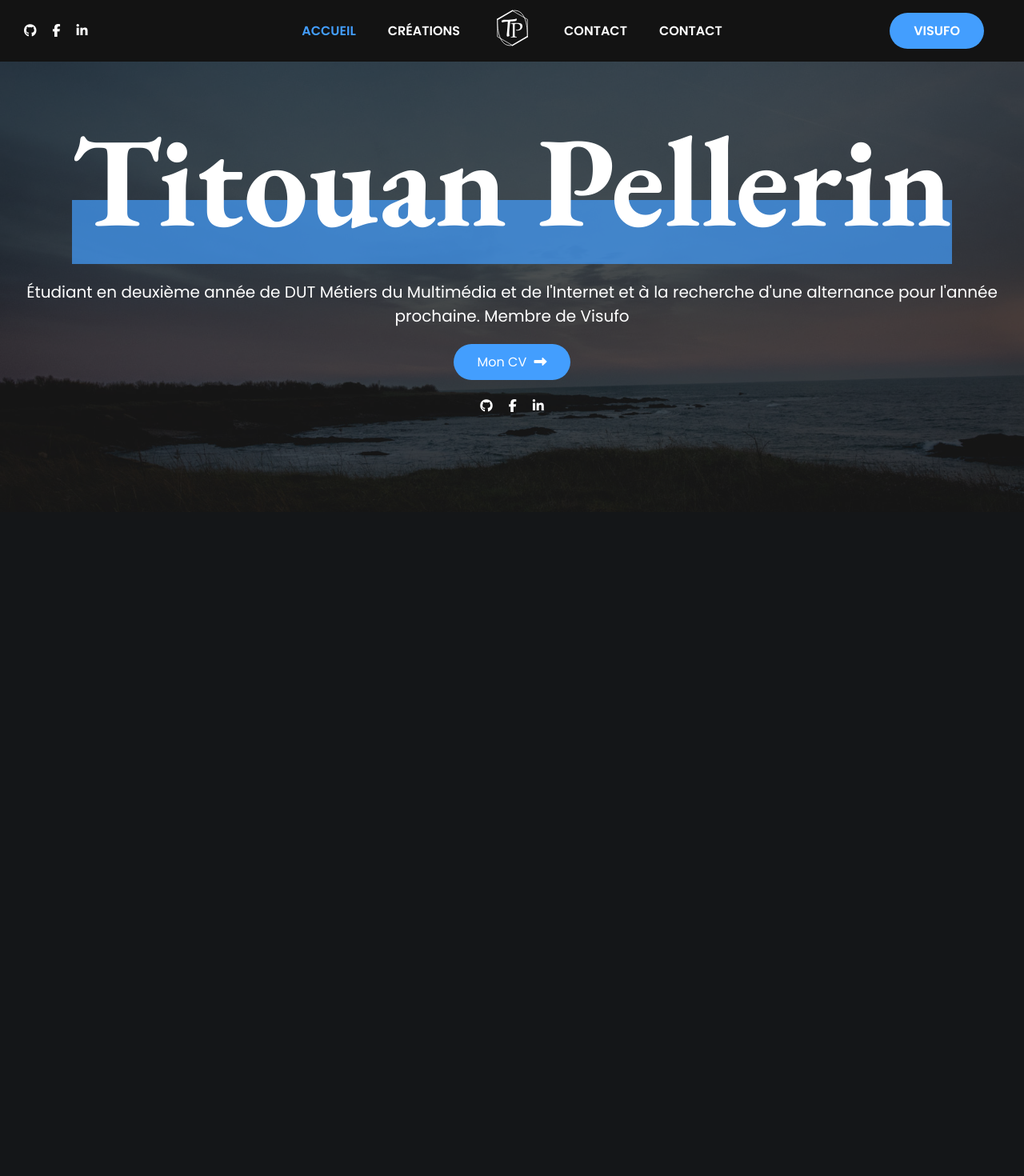
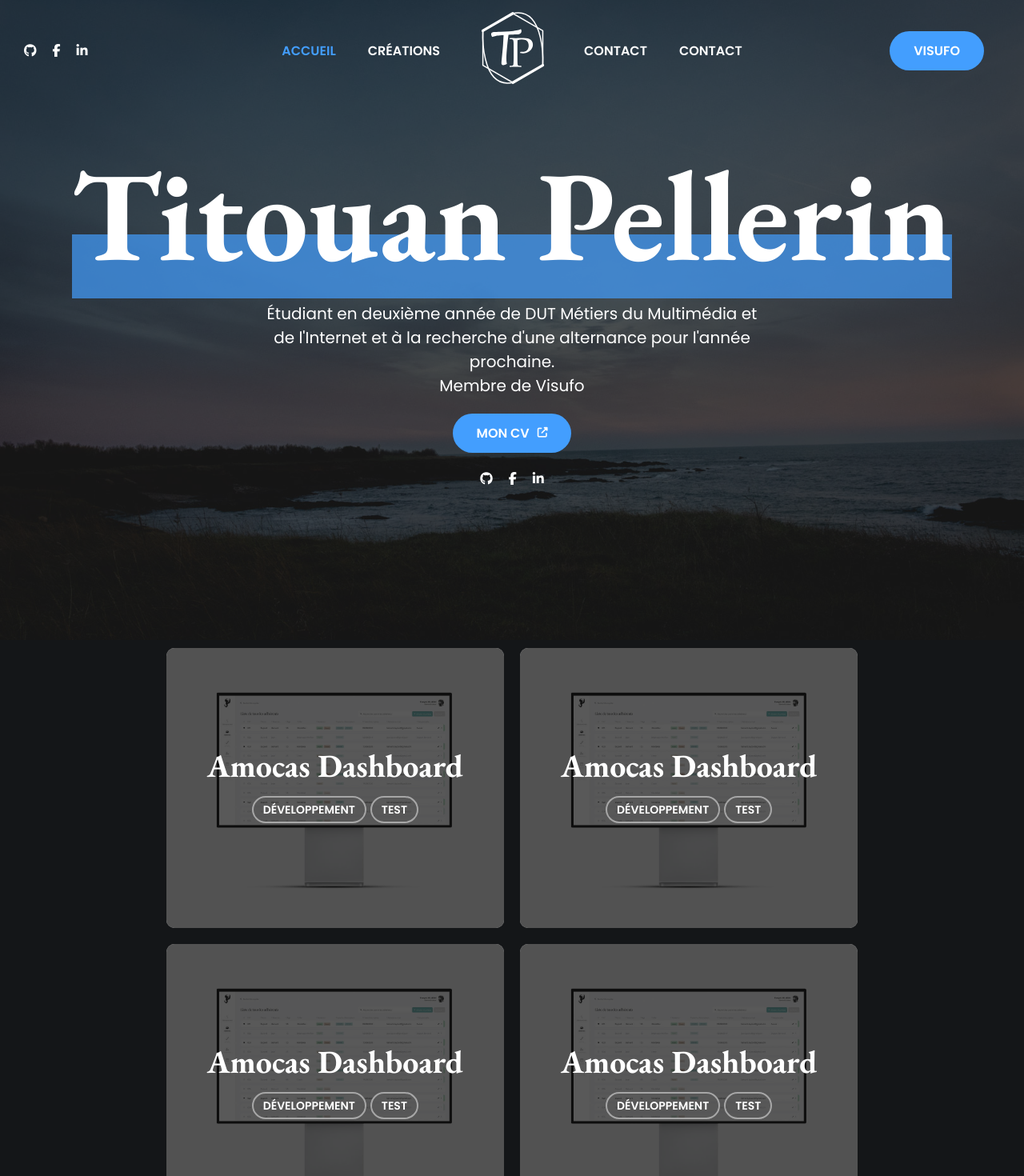
Before and after one commit to titouan-pellerin/Portfolio, a Vue app: page / in a window 1280 px wide. Shown: the top 1470 px of the page at 80% size. Before the commit the page ends 800 px from the top, so only its background shows below. Built offline with nearby package versions, Linux system fonts and the light colour scheme.

Commit message:
Work Card

```diff
--- a/src/App.vue
+++ b/src/App.vue
@@ -1,5 +1,5 @@
 <template>
-  <div id="nav" class="reduced">
+  <div id="nav">
     <div class="nav-wrapper">
       <div class="socials-menu">
         <SocialIcon
@@ -36,7 +36,19 @@ export default {
   components: {
     SocialIcon,
   },
-
+  methods: {
+    scrollFunction() {
+      if (
+        document.body.scrollTop > 80 ||
+        document.documentElement.scrollTop > 80
+      )
+        document.getElementById("nav").classList.add("reduced");
+      else document.getElementById("nav").classList.remove("reduced");
+    },
+  },
+  mounted() {
+    window.addEventListener("scroll", this.scrollFunction)
+  }
 };
 </script>
 
@@ -75,22 +87,24 @@ h6 {
   color: #fff;
 }
 
-.style-light{
+.style-light {
   color: #000;
 }
 
-.style-dark{
+.style-dark {
   color: #fff;
 }
 
 .btn {
   background-color: var(--accent-color);
-  padding: 10px 30px;
+  padding: 12px 30px;
   border-radius: 10em;
   transition: background-color ease-in-out 0.2s;
   color: white;
   text-decoration: none;
   display: inline-block;
+  font-weight: 600;
+  text-transform: uppercase;
 }
 
 .btn:hover {
@@ -104,16 +118,16 @@ h6 {
   width: 100%;
   box-sizing: border-box;
   z-index: 100;
-  transition: ease-in-out .3s;
+  background-color: transparent;
+  transition: background-color ease-in-out .4s;
+
 }
 
-#nav.reduced{
+#nav.reduced {
   background-color: #131313;
 }
 
-#nav.reduced .menu-logo img{
-  width: 50px;
-}
+
 
 .nav-wrapper {
   text-transform: uppercase;
@@ -121,6 +135,7 @@ h6 {
   align-items: center;
   justify-content: center;
   position: relative;
+  transition: ease-in-out .4s;
 }
 
 #nav a {
@@ -144,8 +159,11 @@ h6 {
 
 .menu-logo img {
   width: 100px;
+  transition: width ease-in-out .4s;
 }
-
+#nav.reduced .menu-logo img {
+  width: 50px;
+}
 .socials-menu,
 .visufo-cta {
   position: absolute;
@@ -158,4 +176,17 @@ h6 {
 .visufo-cta {
   right: 0;
 }
+
+.category{
+  padding: 5px 12px;
+  font-weight: 600;
+  font-size: 14px;
+  text-transform: uppercase;
+  border-radius: 25px;
+  border: 2px solid rgba(255, 255, 255, 0.473);
+}
+
+.category:not(:last-child){
+  margin-right: 5px;
+}
 </style>
--- a/src/components/ButtonIcon.vue
+++ b/src/components/ButtonIcon.vue
@@ -19,7 +19,13 @@ export default {
 
 <style>
 
+  .btn-icon{
+    display: flex;
+    align-items: center;
+  }
+
   .btn-icon i{
-    margin-left: 5px;
+    margin-left: 10px;
+    font-size: 0.8em;
   }
 </style>
--- a/src/components/SocialIcon.vue
+++ b/src/components/SocialIcon.vue
@@ -29,4 +29,6 @@ export default {
 
 
 
+
+
 </style>
--- a/src/components/UnderlinedTitle.vue
+++ b/src/components/UnderlinedTitle.vue
@@ -21,6 +21,7 @@ export default {
     position: relative;
     display: inline;
     box-shadow: inset 0 -0.5em var(--accent-color-70);
+    line-height: 1em;
 }
 
 
--- /dev/null
+++ b/src/components/WorkCard.vue
@@ -0,0 +1,85 @@
+<template>
+  <a :href="'works/' + slug" class="work-card">
+    <img
+      :src="require('@/assets/images/' + image)"
+      :alt="'Photo d\'illustration ' + title"
+    />
+    <div class="work-overlay">
+      <h2>{{ title }}</h2>
+      <p class="work-categories">
+        <span v-for="category in categories" :key="category.title" class="category">{{ category.title }}</span>
+      </p>
+    </div>
+  </a>
+</template>
+
+<script>
+export default {
+  name: "WorkCard",
+  props: {
+    title: String,
+    slug: String,
+    categories: Array,
+    image: String,
+  }
+
+};
+</script>
+
+<style>
+.work-card {
+  width: 33%;
+  height: 350px;
+  position: relative;
+  border-radius: 10px;
+  overflow: hidden;
+  text-align: center;
+  color: #fff;
+}
+
+.work-overlay {
+  position: absolute;
+  height: 100%;
+  top: 0;
+  left:0;
+  right: 0;
+  bottom: 0;
+}
+
+.work-card img {
+  position: absolute;
+  height: 100%;
+  top: 0;
+  bottom: 0;
+  margin: auto;
+  left: -50%;
+  right: -50%;
+  transform: scale(1);
+  transition: transform ease-in-out 0.3s;
+}
+
+.work-overlay {
+  background-color: rgba(19, 19, 19, 0.7);
+  opacity: 1;
+  display: flex;
+  align-items: center;
+  justify-content: center;
+  flex-direction: column;
+  transition: opacity ease-in-out 0.3s;
+}
+
+.work-card:hover .work-overlay {
+  opacity: 0;
+}
+
+.work-card:hover img {
+  transform: scale(1.1);
+}
+
+.work-card h2 {
+  font-size: 40px;
+  margin: 0;
+}
+
+
+</style>
--- a/src/views/Home.vue
+++ b/src/views/Home.vue
@@ -1,12 +1,26 @@
 <template>
   <div class="home">
     <header class="style-dark">
-      <div class="header-layer">
-      </div>
+      <div class="header-bg-wrapper"></div>
+      <div class="header-layer"></div>
       <div class="header-content">
-        <UnderlinedTitle class="header-title" size="h1" content="Titouan Pellerin"/>
-        <p class="header-caption">Étudiant en deuxième année de DUT Métiers du Multimédia et de l'Internet et à la recherche d'une alternance pour l'année prochaine. Membre de Visufo</p>
-        <ButtonIcon content="Mon CV" icon="fa-long-arrow-alt-right" url="" class="header-button"></ButtonIcon>
+        <UnderlinedTitle
+          class="header-title"
+          size="h1"
+          content="Titouan Pellerin"
+        />
+        <p class="header-caption">
+          Étudiant en deuxième année de DUT Métiers du Multimédia et de
+          l'Internet et à la recherche d'une alternance pour l'année
+          prochaine.<br />
+          Membre de Visufo
+        </p>
+        <ButtonIcon
+          content="Mon CV"
+          icon="fa-external-link-alt"
+          url=""
+          class="header-button"
+        ></ButtonIcon>
         <div class="socials">
           <SocialIcon
             icon="fa-github"
@@ -22,8 +36,44 @@
           ></SocialIcon>
         </div>
       </div>
-
     </header>
+    <div class="works">
+      <WorkCard
+        title="Amocas Dashboard"
+        image="amocas-dashboard.jpg"
+        :categories="categories"
+      ></WorkCard>
+      <WorkCard
+        title="Amocas Dashboard"
+        image="amocas-dashboard.jpg"
+        :categories="categories"
+      ></WorkCard>
+      <WorkCard
+        title="Amocas Dashboard"
+        image="amocas-dashboard.jpg"
+        :categories="categories"
+      ></WorkCard>
+      <WorkCard
+        title="Amocas Dashboard"
+        image="amocas-dashboard.jpg"
+        :categories="categories"
+      ></WorkCard>
+      <WorkCard
+        title="Amocas Dashboard"
+        image="amocas-dashboard.jpg"
+        :categories="categories"
+      ></WorkCard>
+      <WorkCard
+        title="Amocas Dashboard"
+        image="amocas-dashboard.jpg"
+        :categories="categories"
+      ></WorkCard>
+      <WorkCard
+        title="Amocas Dashboard"
+        image="amocas-dashboard.jpg"
+        :categories="categories"
+      ></WorkCard>
+    </div>
   </div>
 </template>
 
@@ -32,56 +82,84 @@
 import UnderlinedTitle from '@/components/UnderlinedTitle.vue'
 import ButtonIcon from '@/components/ButtonIcon.vue'
 import SocialIcon from '@/components/SocialIcon.vue'
+import WorkCard from '@/components/WorkCard.vue'
+
 export default {
   name: 'Home',
   components: {
     UnderlinedTitle,
     ButtonIcon,
-    SocialIcon
+    SocialIcon,
+    WorkCard
+  },
+  data: function() {
+    return {
+      categories: [
+        {title: "Développement"},
+        {title: "Test"}
+      ]
+    }
   }
 }
 </script>
 
 <style scoped>
-
-  .home header{
+.home header {
   position: relative;
-    height: 80vh;
-     display: flex;
-    align-items: center;
-    justify-content: center;
-    flex-direction: column;
-    background: center / cover no-repeat url('../assets/images/header.jpg');
+  height: 100vh;
 }
 
-  .header-layer{
+.header-layer {
   background-color: #131313;
   position: absolute;
   top: 0;
   left: 0;
   width: 100%;
   height: 100%;
-    opacity: .7;
+  opacity: 0.7;
+  z-index: -1;
 }
 
-  .header-content{
-    z-index: 1;
-
-
+.header-bg-wrapper {
+  background: center / cover no-repeat url("../assets/images/header.jpg");
+  position: absolute;
+  top: 0;
+  left: 0;
+  width: 100%;
+  height: 100%;
+  z-index: -1;
 }
 
-  .header-title{
+.header-content {
+  display: flex;
+  align-items: center;
+  justify-content: center;
+  flex-direction: column;
+  height: 100%;
+}
+
+.header-title {
   font-size: var(--font-size-80);
   text-align: center;
 }
 
-  .header-caption{
+.header-caption {
   font-size: var(--font-size-20);
+  width: 50%;
 }
 
-  .header-button{
+.header-button {
   margin-bottom: 20px;
 }
 
+.works {
+  display: flex;
+  justify-content: center;
+  flex-wrap: wrap;
+}
 
+.work-card{
+  margin: 10px;
+  box-sizing: border-box;
+}
 </style>
```
Also changed, not shown: src/assets/images/amocas-dashboard.jpg (added), 1 other file (tests, documents, lock files or other folders). Lines whose indentation alone changed are shown as unchanged.
